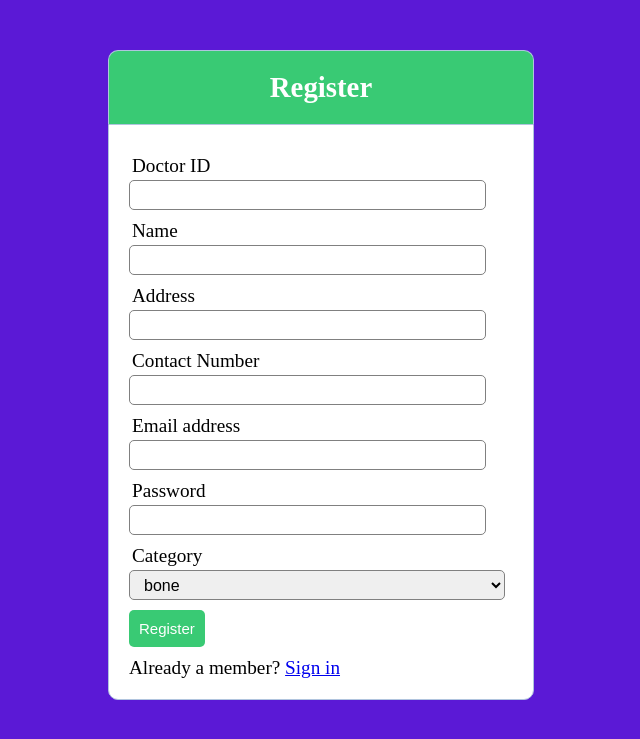
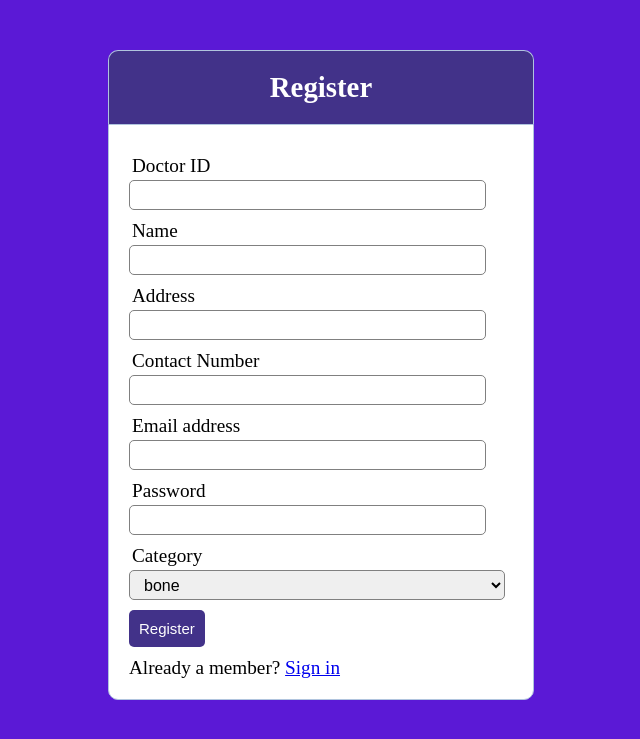
Before and after one commit to PETR0NAPY/DoctorPatient, a PHP site: page /2nd.php in a window 1280 px wide. Shown: the top 739 px of the page, without its empty margins (319-959 px from the left). Run offline with PHP 8.4, Linux system fonts and the light colour scheme; data that the repository does not hold is empty.

Commit message:
Styling and Staffs

```diff
--- a/2nd.php
+++ b/2nd.php
@@ -6,7 +6,7 @@
 	<link rel="stylesheet" type="text/css" href="style/style.css">
 </head>
 <body>
-	<div class="header">
+	<div class="header" >
 	<h2>Register</h2>
 </div>
 
--- a/style/doctorpatient.css
+++ b/style/doctorpatient.css
@@ -90,7 +90,7 @@ body{
 	color: #4d4d4d;
 	width: 240px;
 	height: 80px;
-	border:3px solid #39ca74;
+	border:3px solid #423289;
 	font-size: 25px;
 	border-radius: 4px;
 	transition: .6s;
--- a/style/style.css
+++ b/style/style.css
@@ -14,7 +14,7 @@ body{
 	width: 30%;
 	margin: 50px auto 0px;
 	color: white;
-	background: #39ca74;
+	background: #423289;
 	text-align: center;
 	border: 1px solid #B0C4DE;
 	border-bottom: none;
@@ -72,7 +72,7 @@ form{
 	padding: 10px;
 	font-size: 15px;
 	color: white;
-	background: #39ca74;
+	background: #423289;
 	border:none;
 	border-radius: 5px;
 
--- a/style/style5.css
+++ b/style/style5.css
@@ -178,7 +178,7 @@ form{
 	border-radius: 0px 0px 10px 10px;
 }
 
-.headerAD{
+AD{
 	width: 30%;
 	margin:-630px 20px 0px 900px;
 	color: white;
```
